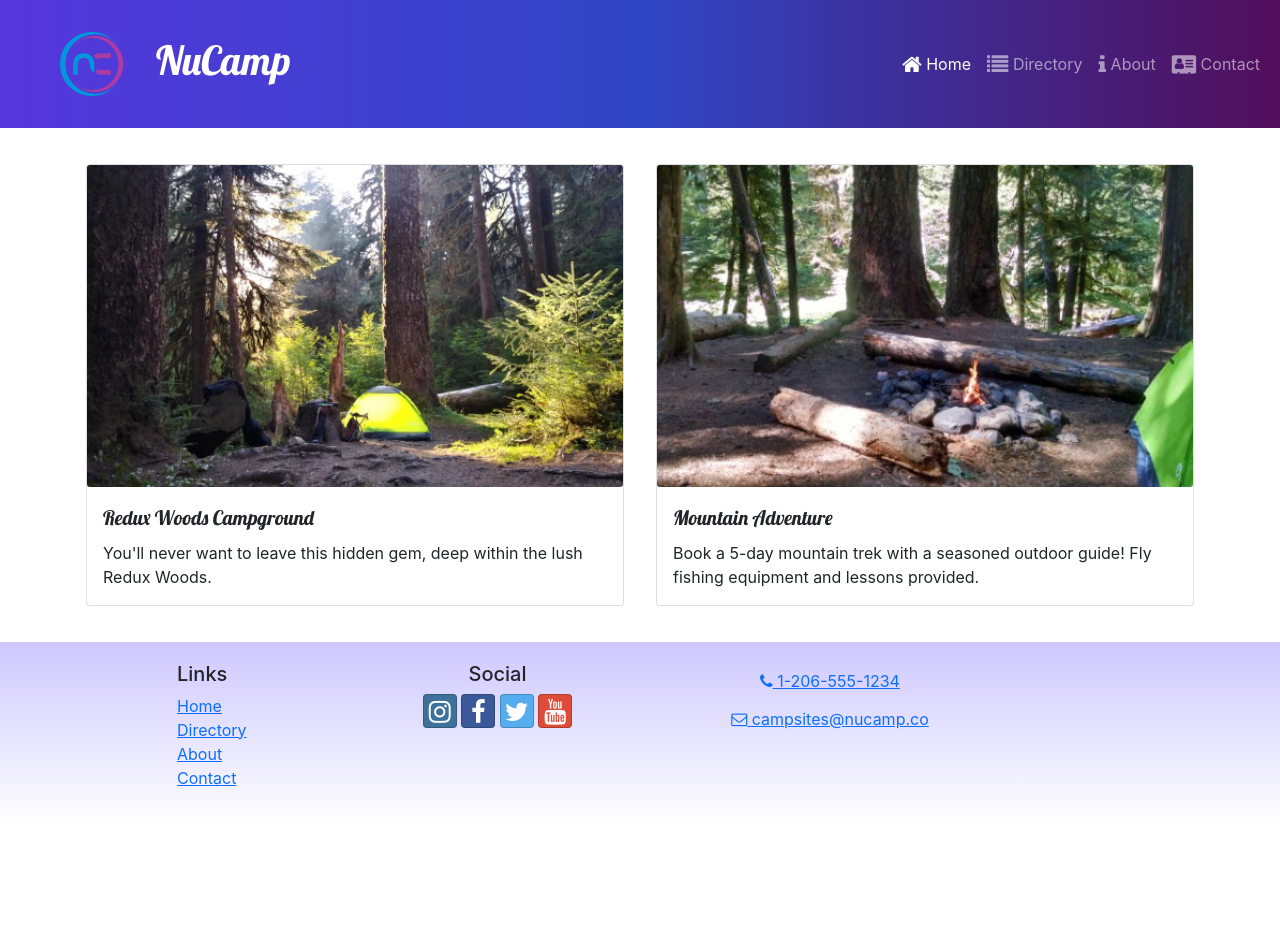
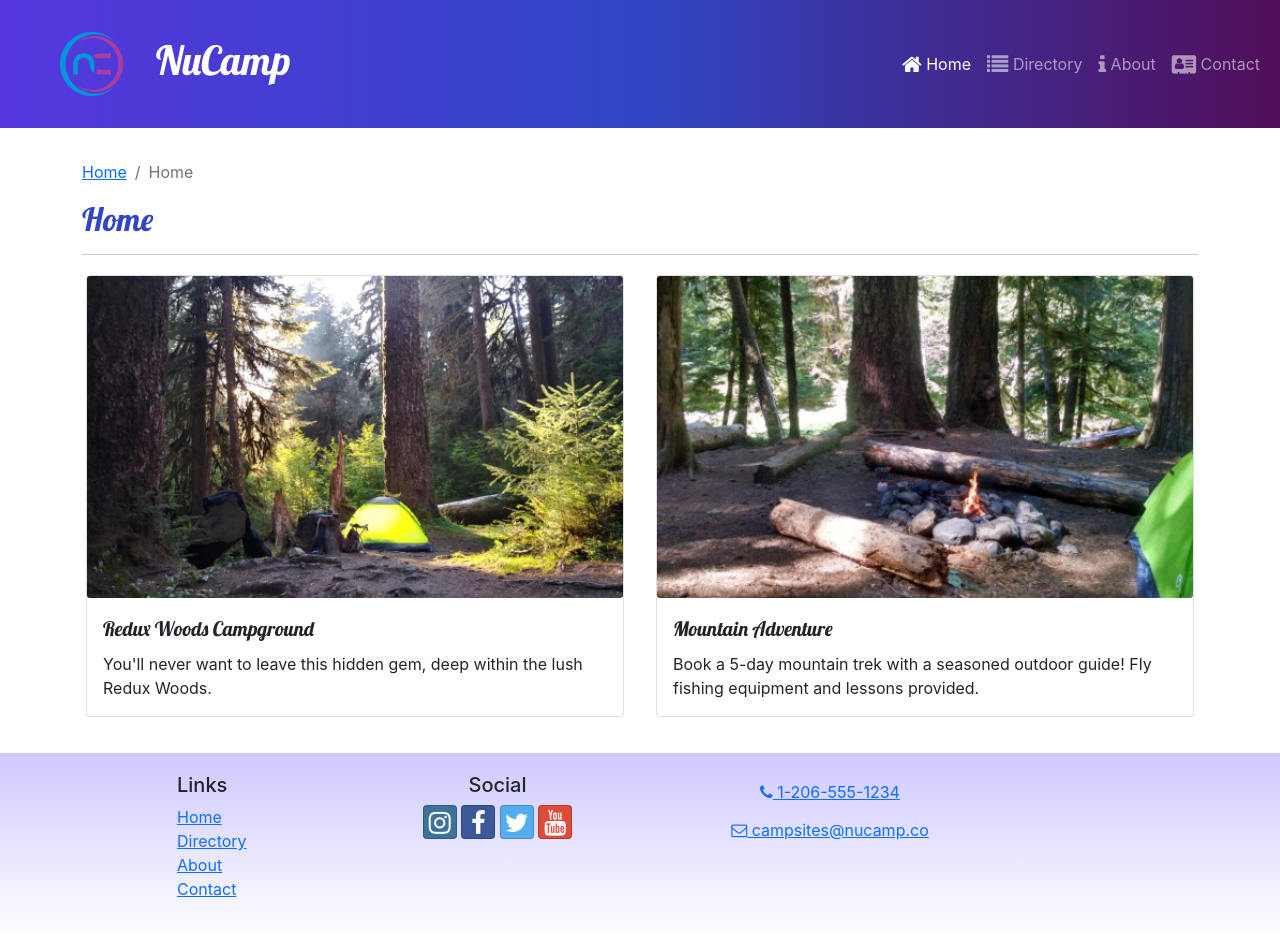
Before and after one commit to wntrch/React-Course-Project, a React (Create React App) app: page / in a window 1280 px wide. Before the commit the page ends 826 px from the top, so only its background shows below. Built offline with nearby package versions, Linux system fonts and the light colour scheme.

Commit message:
Breadcrumbs SubHeader

```diff
--- /dev/null
+++ b/src/components/SubHeader.js
@@ -0,0 +1,26 @@
+import { Col, Row, Breadcrumb, BreadcrumbItem } from "reactstrap";
+import { Link } from "react-router-dom";
+
+const SubHeader = ({ current, detail }) => {
+  return (
+    <Row>
+      <Col>
+        <Breadcrumb>
+          <BreadcrumbItem>
+            <Link to="/">Home</Link>
+          </BreadcrumbItem>
+          {detail && (
+            <BreadcrumbItem>
+              <Link to="/directory">Directory</Link>
+            </BreadcrumbItem>
+          )}
+          <BreadcrumbItem active>{current}</BreadcrumbItem>
+        </Breadcrumb>
+        <h2>{current}</h2>
+        <hr />
+      </Col>
+    </Row>
+  );
+};
+
+export default SubHeader;
--- a/src/pages/CampsiteDetailPage.js
+++ b/src/pages/CampsiteDetailPage.js
@@ -3,6 +3,7 @@
 import { selectCampsiteById } from "../features/campsites/campsitesSlice";
 import CampsiteDetail from "../features/campsites/CampsiteDetail";
 import CommentsList from "../features/comments/CommentsList";
+import SubHeader from '../components/SubHeader';
 
 const CampsiteDetailPage = () => {
   const { campsiteId } = useParams();
@@ -10,6 +11,7 @@
 
   return (
     <Container>
+		<SubHeader current={campsite.name} detail={true} />
       <Row>
         <CampsiteDetail campsite={campsite} />
 		<CommentsList campsiteId={campsiteId} />
--- a/src/pages/CampsitesDirectoryPage.js
+++ b/src/pages/CampsitesDirectoryPage.js
@@ -1,10 +1,12 @@
 
 import { Container } from "reactstrap";
 import CampsitesList from "../features/campsites/CampsitesList";
+import SubHeader from "../components/SubHeader";
 
 const CampsitesDirectoryPage = () => {
   return (
     <Container>
+      <SubHeader current='Directory' />
         <CampsitesList />
     </Container>
   );
--- a/src/pages/HomePage.js
+++ b/src/pages/HomePage.js
@@ -1,10 +1,11 @@
 import { Container } from "reactstrap";
 import DisplayList from "../features/display/DisplayList";
-
+import SubHeader from "../components/SubHeader";
 
 const HomePage = () => {
   return (
     <Container>
+      <SubHeader current="Home" />
       <DisplayList />
     </Container>
   );
```
